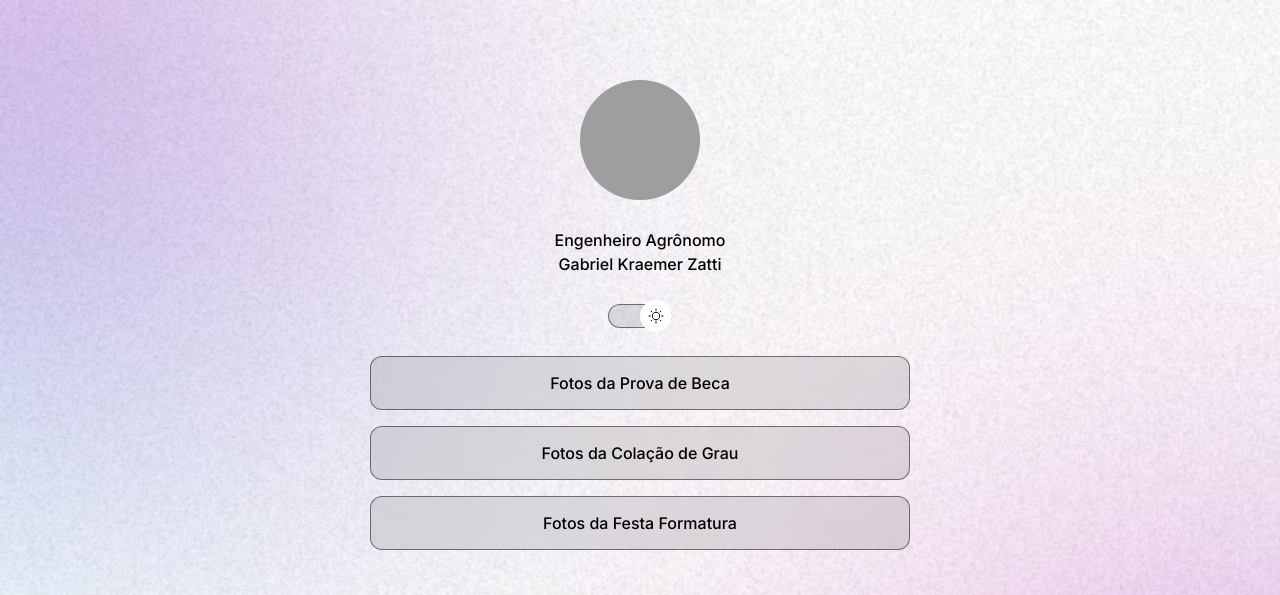
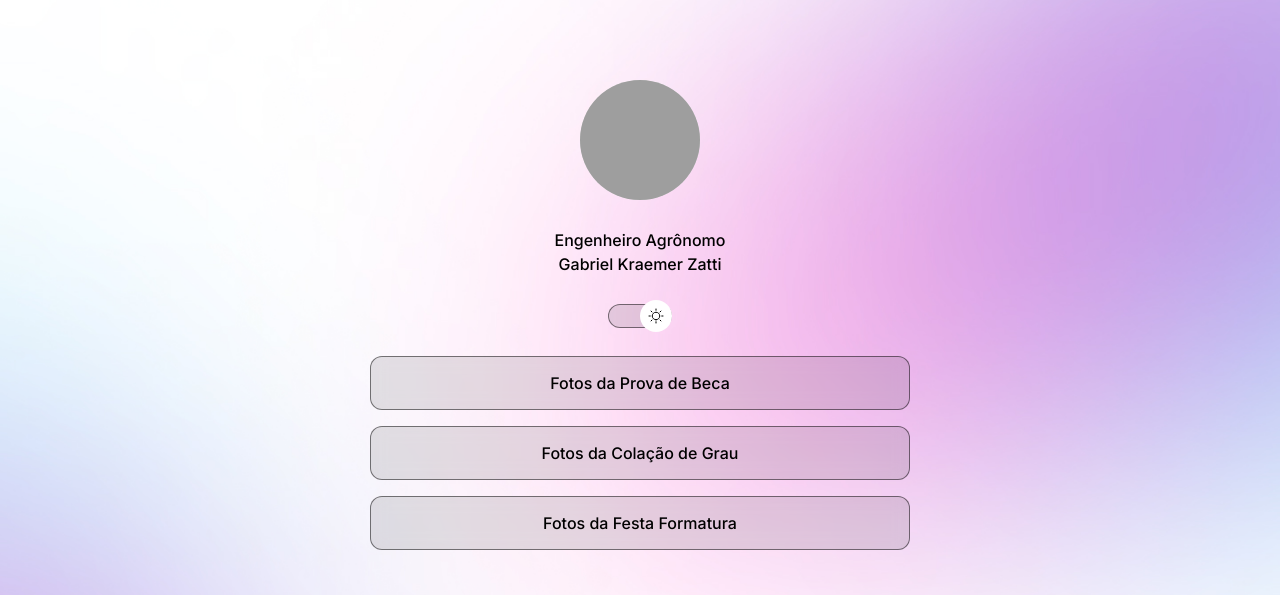
Before and after one commit to Gzatti/projeto, a plain HTML site: page index.html in a window 1280 px wide. Shown: the top 595 px of the page. Drawn offline with nearby package versions, Linux system fonts and the light colour scheme; grey boxes are pictures that could not be loaded.

Commit message:
change bg and media queries

```diff
--- a/Style.css
+++ b/Style.css
@@ -3,6 +3,7 @@ body {
   background-repeat: no-repeat;
   background-position: top center;
   background-size: cover;
+  height: 100vh;
 
   /* pode ser trocado por uma única Linha de código
   background: url(./assets/bg-mobile.jpg) no-repeat top center/cover;*/
@@ -177,3 +178,16 @@ footer {
   text-align: center;
   font-size: 14px;
 }
+
+/* media queries */
+
+@media (min-width: 700px) {
+  :root {
+    --bg-url: url(./assets/assets/bg-desktop.jpg);
+  }
+
+  .light {
+    --bg-url: url(assets/assets/bg-desktop-light.jpg);
+  }
+
+}
```
